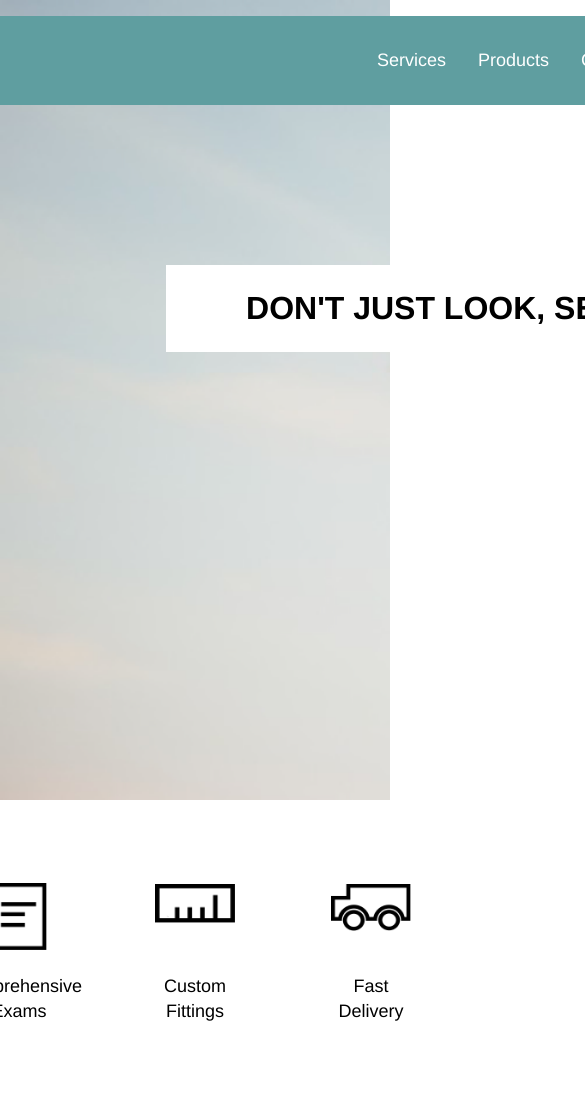
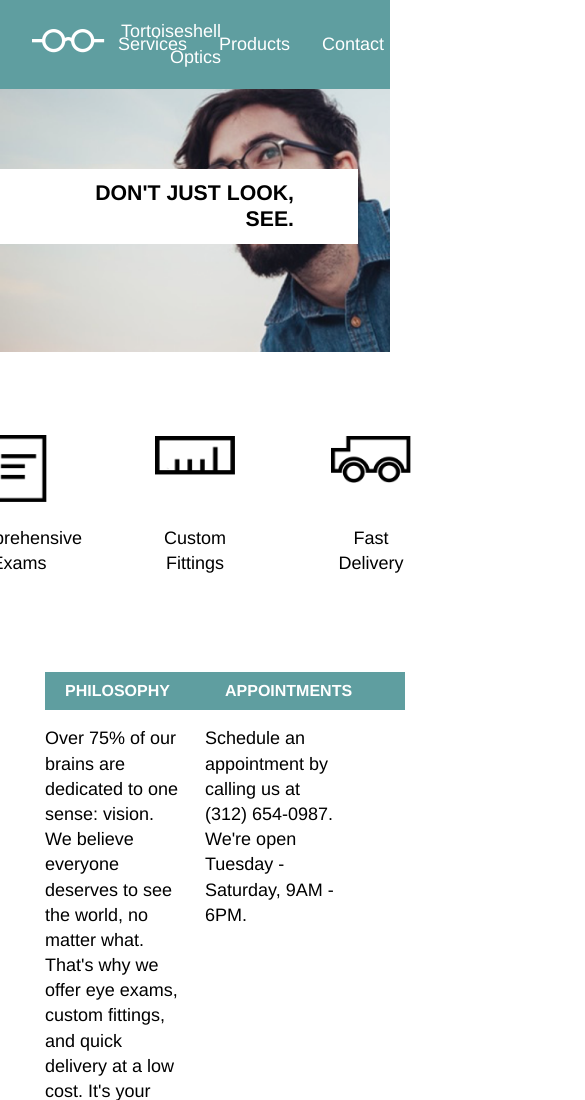
Before and after one commit to PiguKing/tortoiseshell-optic, a plain HTML site: page index.html in a window 390 px wide. Shown: the top 1100 px of the page, 585 px wide, since content can reach past the window. Drawn offline with Linux system fonts and the light colour scheme.

Commit message:
Tablet design Finished

```diff
--- a/resources/css/style.css
+++ b/resources/css/style.css
@@ -173,6 +173,28 @@ footer {
   margin: 4rem 1rem 4rem 4rem;
 }
 
-/* FIX
-1. Main Banner CSS need to be fixed
-*/
+@media only screen and (max-width: 975px) {
+  .main-banner {
+    height: 22rem;
+  }
+
+  .main-banner-container {
+    width: 100%;
+  }
+
+  .header {
+    width: 100%;
+    margin: 0;
+  }
+
+  .catch-phrase {
+    position: static;
+    margin-right: 2rem;
+    margin-top: 5rem;
+  }
+
+   .catch-phrase p{
+     padding: 0.75rem 4rem;
+     font-size: 1.33rem;
+   }
+}
```
